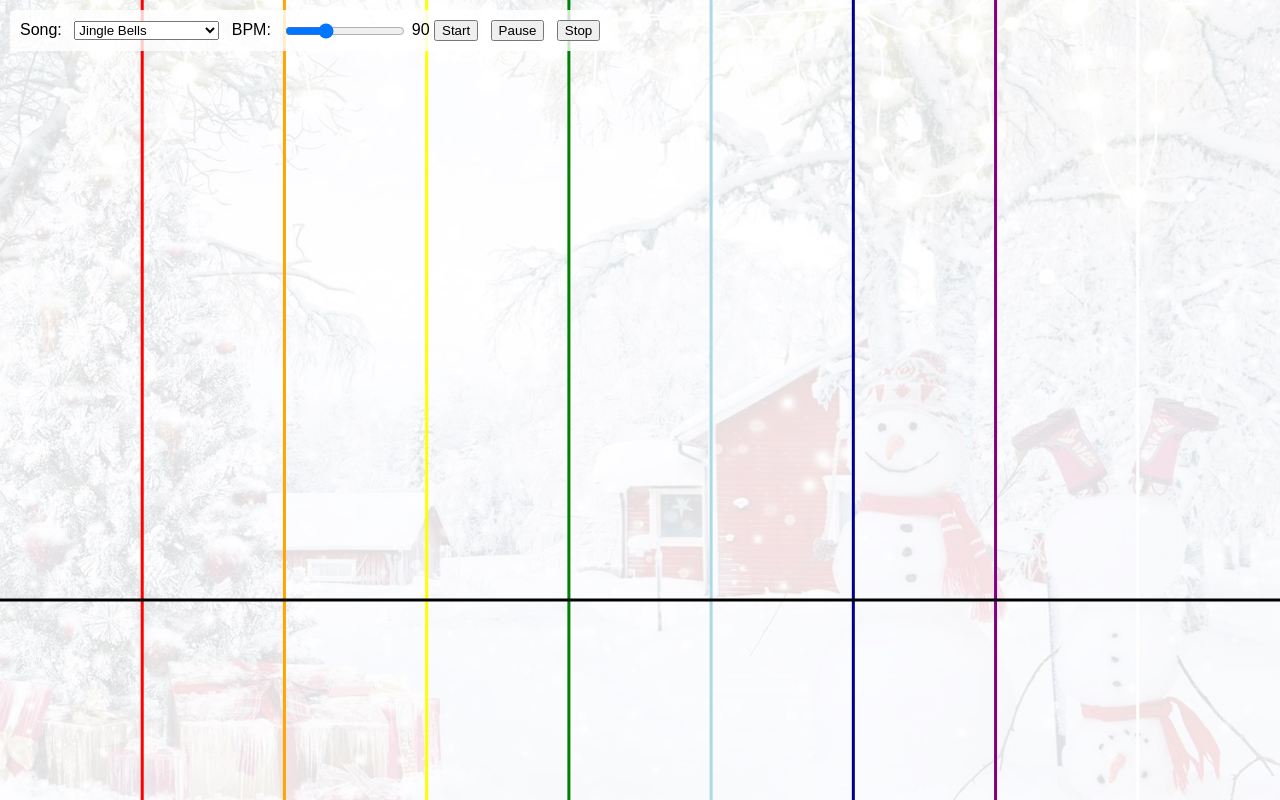
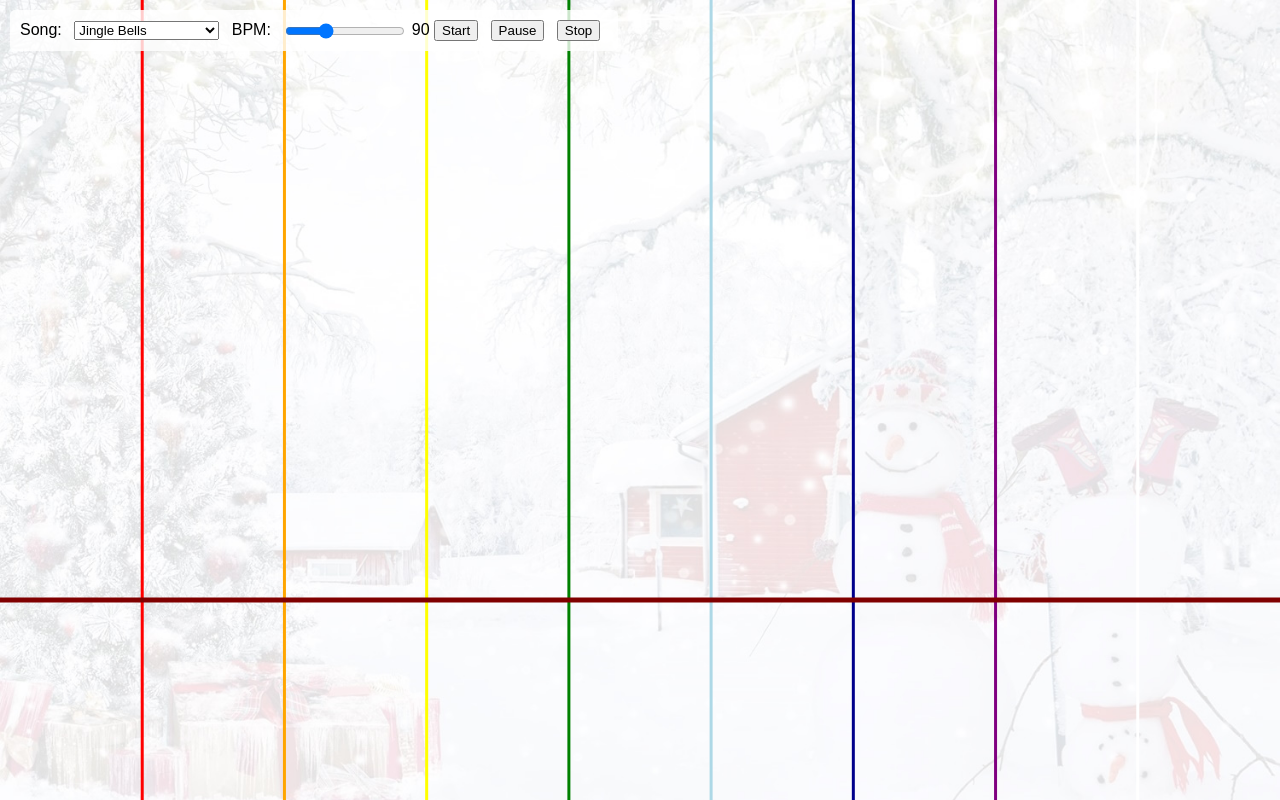
Before and after one commit to blurred83/handbells, a plain HTML site: page index.html in a window 1280 px wide. Drawn offline with Linux system fonts and the light colour scheme.

Commit message:
Background

```diff
--- a/index.html
+++ b/index.html
@@ -423,7 +423,7 @@
       }
 
       function update(deltaTime) {
-        horizontalLineY = canvas.height * 0.75;
+        horizontalLineY = canvas.height * 0.6;
 
         // Spawn notes
         for (let n of activeNotes) {
@@ -465,8 +465,8 @@
         }
 
         // Horizontal line
-        ctx.strokeStyle = "black";
-        ctx.lineWidth = 3;
+        ctx.strokeStyle = "maroon";
+        ctx.lineWidth = 5;
         ctx.beginPath();
         ctx.moveTo(0, horizontalLineY);
         ctx.lineTo(canvas.width, horizontalLineY);
```
